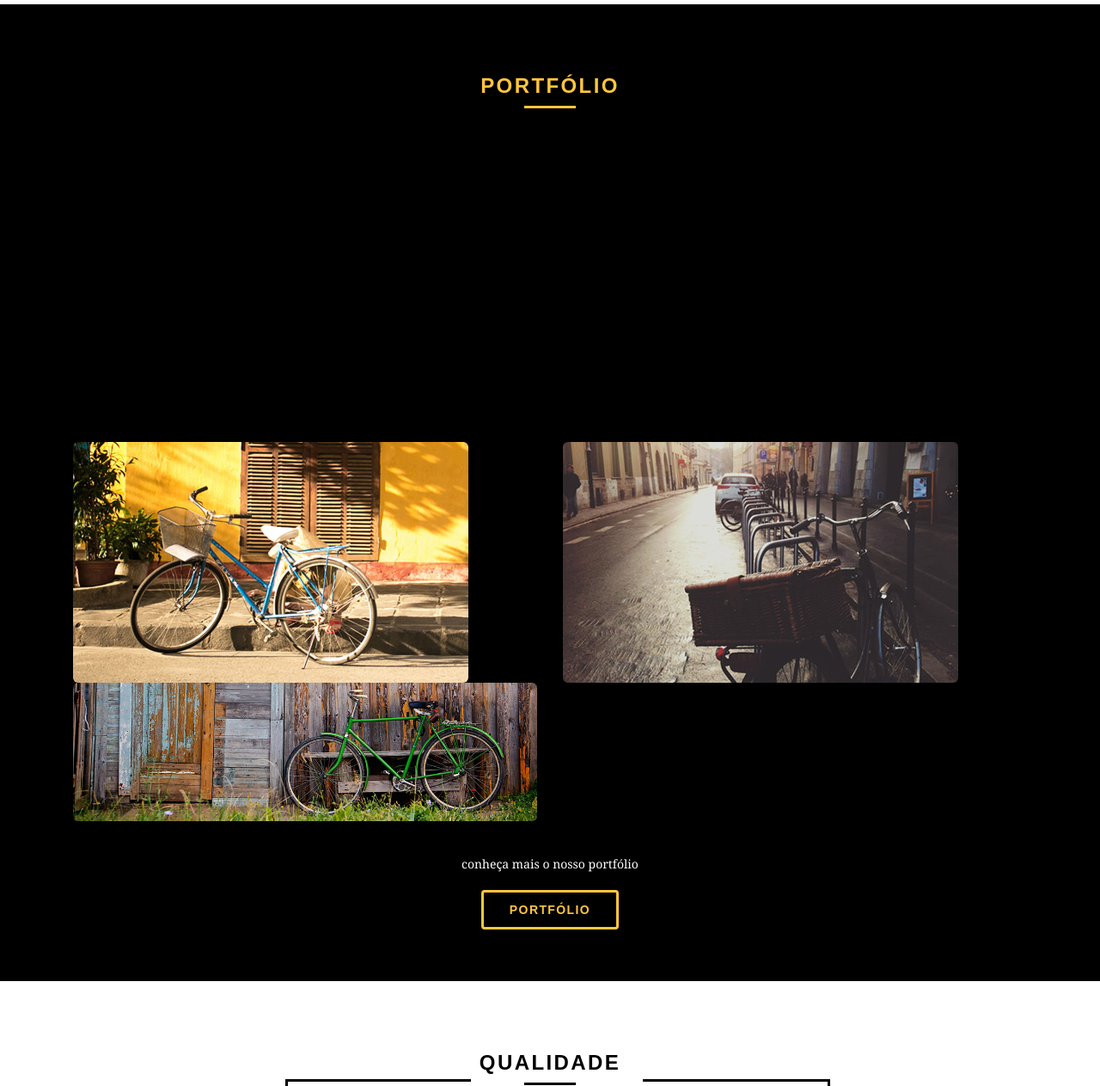
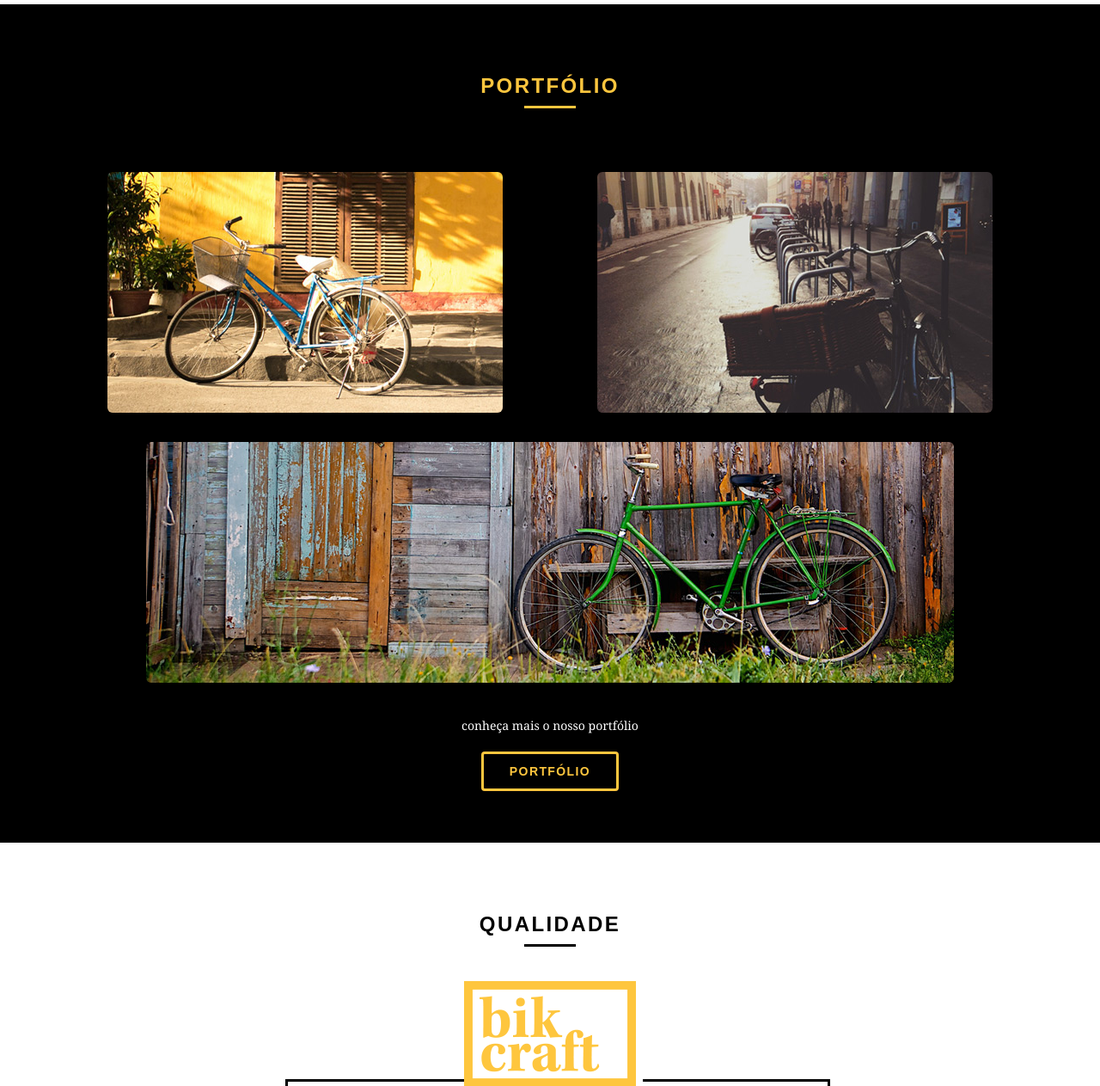
Before and after one commit to fernandojsilva/meusite, a PHP site: page / in a window 1280 px wide. Shown: the part 1134-2397 px from the top of the page at 86% size. Run offline with PHP 8.4, Linux system fonts and the light colour scheme.

Commit message:
portfolio e css

```diff
--- a/css/styles.css
+++ b/css/styles.css
@@ -156,7 +156,11 @@ img{
 }
 
 .portfolio .portfolio_lista{
-	padding-top: 348px;
+	padding-top: 34px;
+}
+
+.portfolio_lista img{
+	margin: 0 auto;
 }
 /* *************************** */
 
--- a/index.html
+++ b/index.html
@@ -81,20 +81,18 @@
 	<section class="row portfolio">
 		<div class="container">
 			<h2 class="subtitulo">Portfólio</h2>
-				<div class="portfolio_lista">
-					<div class="col-md-6 col-sm-6 col-xs-12">
+					<div class="portfolio_lista col-md-6 col-sm-6 col-xs-12">
 						<img src="img/portfolio/passeio.jpg" class="img-rounded"
 						alt="Bicicleta Passeio">
 					</div>
-					<div class="col-md-6 col-sm-6 col-xs-12">
+					<div class="portfolio_lista col-md-6 col-sm-6 col-xs-12">
 						<img src="img/portfolio/retro.jpg" class="img-rounded"
 						alt="Bicicleta Retrô">
 					</div>
-					<div class="col-md-6 col-sm-12 col-xs-12">
+					<div class="portfolio_lista col-md-12 col-sm-12 col-xs-12">
 						<img src="img/portfolio/esporte.jpg" class="img-rounded"
 						alt="Bicicleta Esporte">
 					</div>
-				</div>
 			<div class="call">
 				<p>conheça mais o nosso portfólio</p>
 				<a href="portfolio.html" class="btn botao">Portfólio</a>
```
